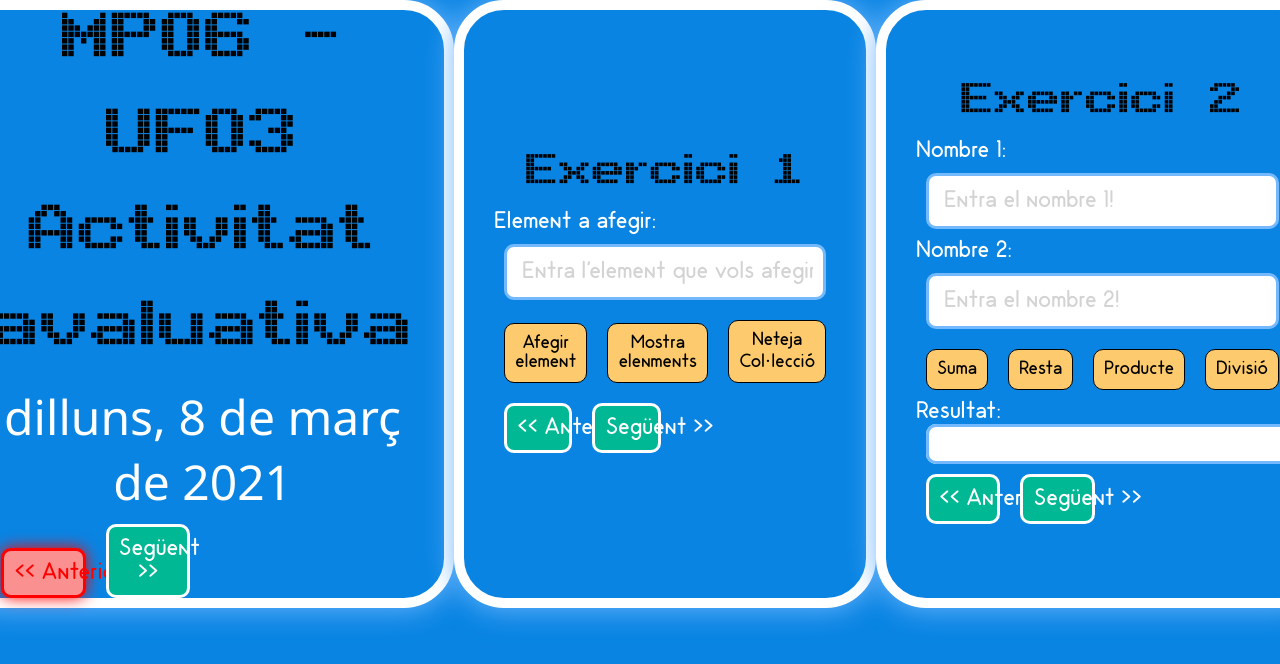
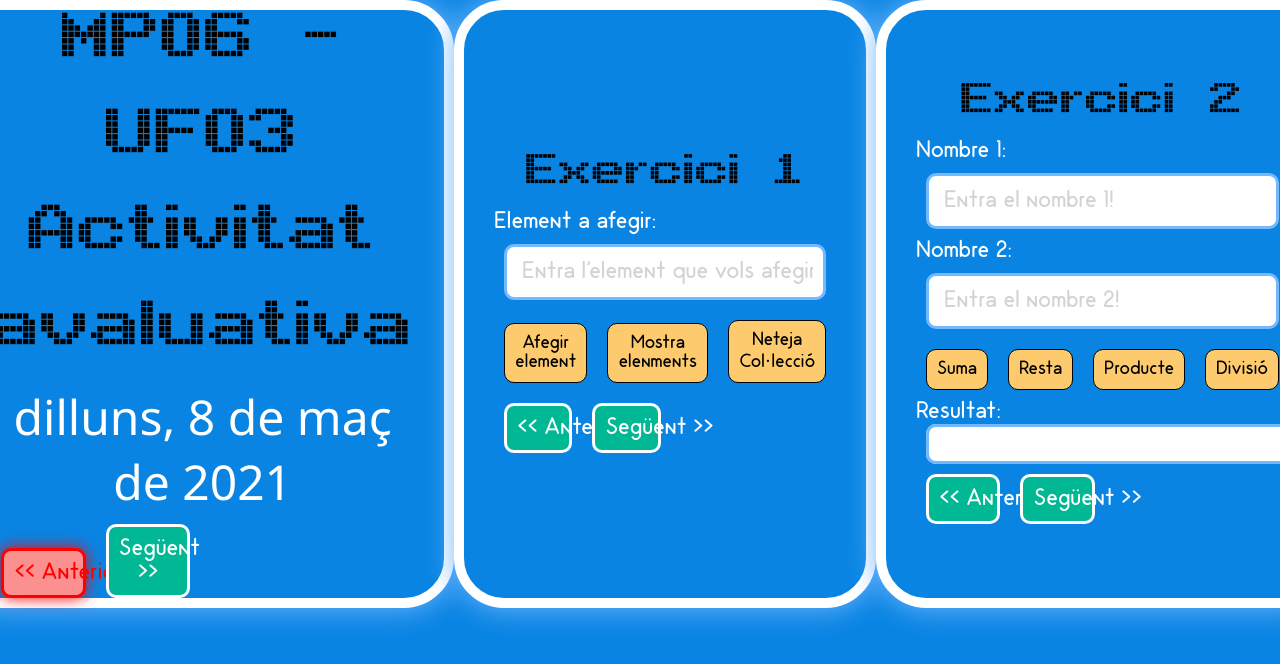
Before and after one commit to Pauvicario48/ActAva20210308, a plain HTML site: page index.html in a window 1280 px wide. Shown: the top 664 px of the page. Drawn offline with Linux system fonts and the light colour scheme.

Commit message:
Primer commit activitat 2

```diff
--- a/index.html
+++ b/index.html
@@ -12,7 +12,7 @@
     <main>
       <article>
         <span class="titol negre">MP06 - UF03<br>Activitat avaluativa</span>
-        <span class="subtitolText blanc">dilluns, 8 de març de 2021</span>
+        <span class="subtitolText blanc">dilluns, 8 de maç de 2021</span>
         <div class="botonsJPC">
           <button class="boto inactiu" disabled onclick="mostraAlerta();">&lt;&lt;&nbsp;Anterior</button>
           <button class="boto actiu" onclick="mostraAlerta();">Següent &gt;&gt;</button>
```
